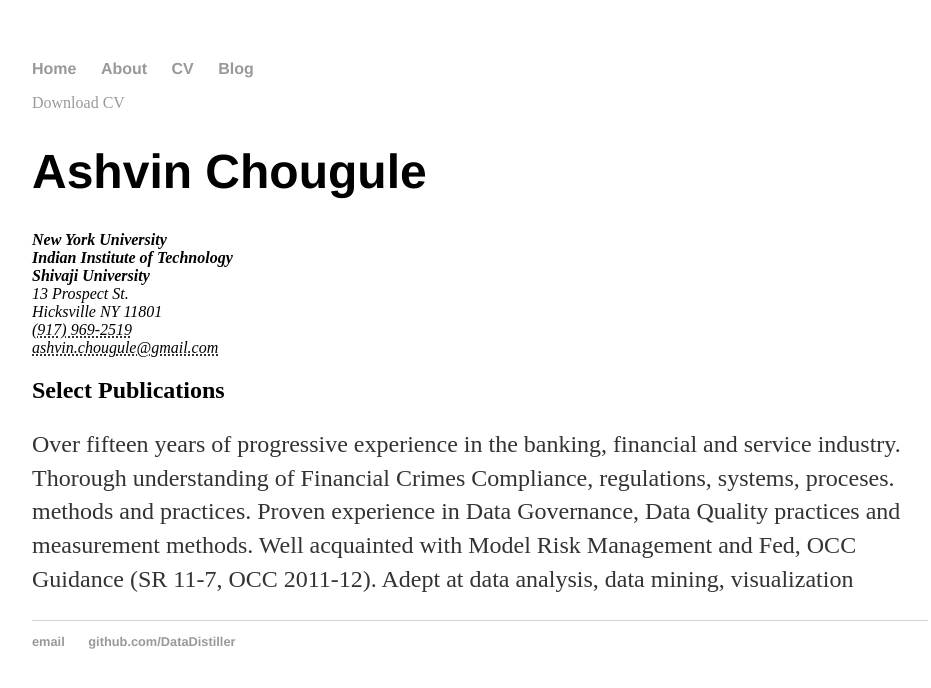
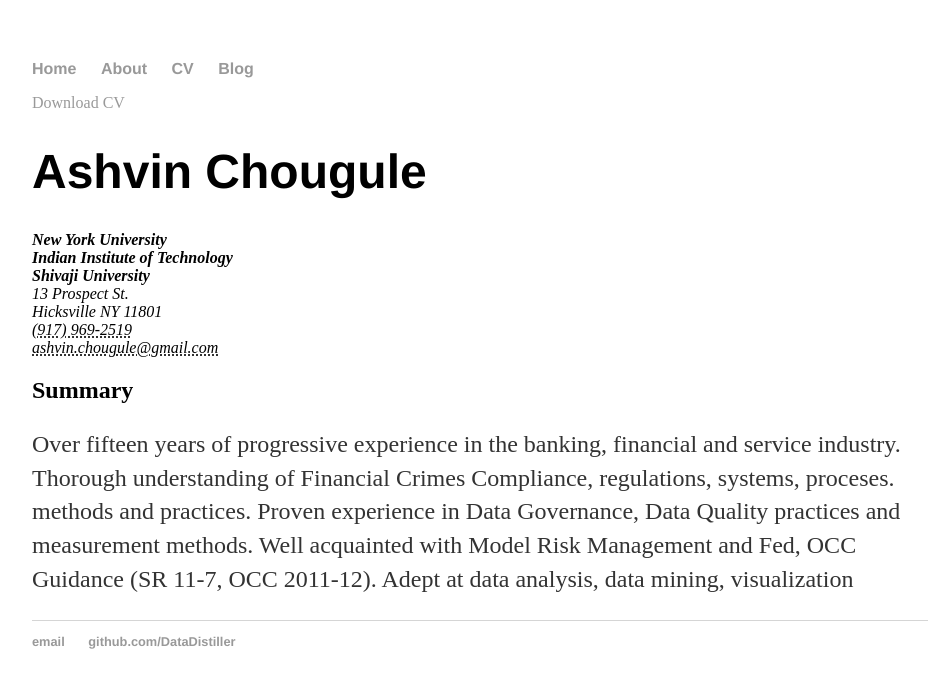
Before and after one commit to DataDistiller/DataDistiller.github.io, a Jekyll site: the page built from cv/index.html, in a window 1280 px wide. Shown: the top 688 px of the page, without its empty margins (160-1091 px from the left). Built offline with Jekyll 4.4.1, drawn with Linux system fonts in a browser that asks for light colours.

Commit message:
Update index.html

```diff
--- a/cv/index.html
+++ b/cv/index.html
@@ -17,6 +17,6 @@
 					<span class="obfuscate">ashvin.chougule@gmail.com<span>
 					</address>
 
-					<h2>Select Publications</h2>
+					<h2>Summary</h2>
 
 					<p>Over fifteen years of progressive experience in the banking, financial and service industry. Thorough understanding of Financial Crimes Compliance, regulations, systems, proceses. methods and practices. Proven experience in Data Governance, Data Quality practices and measurement methods. Well acquainted with Model Risk Management and Fed, OCC Guidance (SR 11-7, OCC 2011-12). Adept at data analysis, data mining, visualization</p>
```
